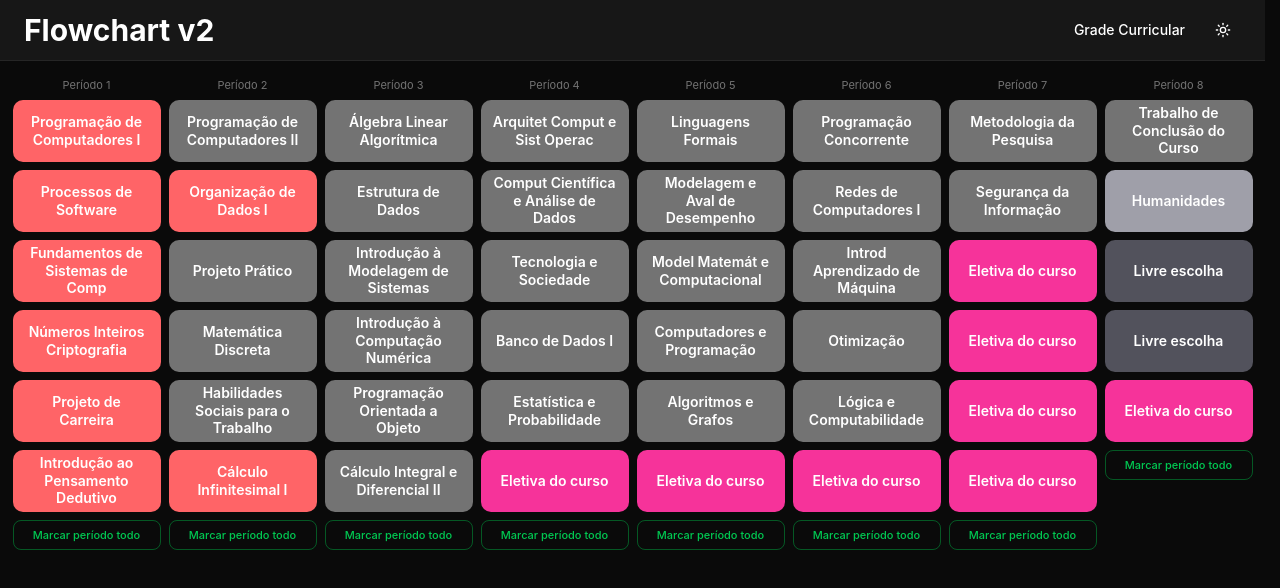
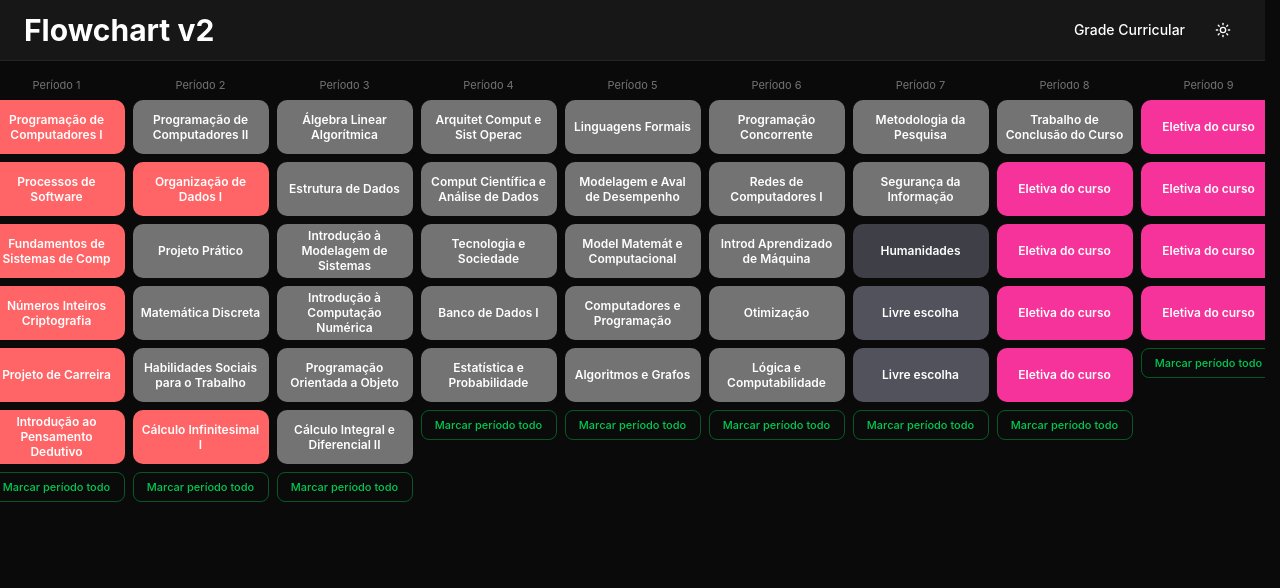
Before and after one commit to borges-1802/flowchart, a React (Vite) app: page / in a window 1280 px wide. Shown: the top 588 px of the page. Built offline with nearby package versions, Linux system fonts and the light colour scheme.

Commit message:
feat: edição de botões de eletivas

```diff
--- a/src/components/SemesterColumn/SemesterColumn.tsx
+++ b/src/components/SemesterColumn/SemesterColumn.tsx
@@ -39,7 +39,7 @@ export function SemesterColumn({
   onUncompleteAll,
 }: SemesterColumnProps) {
   return (
-    <div className="w-full sm:w-37 sm:shrink-0">
+    <div className="w-full sm:w-34 sm:shrink-0">
       <p className="mb-1.5 text-center text-[11px] text-neutral-500">Período {period}</p>
       <div className="grid grid-cols-3 gap-2 sm:flex sm:flex-col">
         {subjects.map((subject) => (
--- a/src/components/Slotbox/Slotbox.tsx
+++ b/src/components/Slotbox/Slotbox.tsx
@@ -19,7 +19,7 @@ interface SlotBoxProps {
 
 const kindColorClasses: Record<ElectiveKind, string> = {
   livre: 'bg-zinc-600',
-  humanidades: 'bg-zinc-400',
+  humanidades: 'bg-zinc-700',
   condicionada: 'bg-pink-500',
 };
 
@@ -91,7 +91,7 @@ export function SlotBox({ slot, selected, status, isSelected, onClick, onOpenPic
       onTouchStart={startHold}
       onTouchEnd={cancelHold}
       onClick={handleClick}
-      className={`relative flex h-[62px] w-full items-center justify-center overflow-hidden rounded-[10px] px-3 text-center text-sm font-semibold leading-tight text-white transition-transform duration-200 active:scale-95 ${baseColorClass} ${isSelected ? 'ring-2 ring-blue-400' : ''}`}
+      className={`relative flex h-13.5 w-full items-center justify-center overflow-hidden rounded-[10px] px-2 text-center text-xs font-semibold leading-tight text-white transition-transform duration-200 active:scale-95 ${baseColorClass} ${isSelected ? 'ring-2 ring-blue-400' : ''}`}
     >
       <span
         aria-hidden="true"
--- a/src/components/SubjectBox/SubjectBox.tsx
+++ b/src/components/SubjectBox/SubjectBox.tsx
@@ -23,7 +23,7 @@ export function SubjectBox({ subject, status, isSelected, onClick }: SubjectBoxP
         event.stopPropagation();
         onClick(subject.id);
       }}
-      className={`flex h-[62px] w-full items-center justify-center rounded-[10px] px-3 text-center text-sm font-semibold leading-tight text-white transition-transform duration-200 active:scale-95 ${statusColorClasses[status]} ${isSelected ? 'ring-2 ring-blue-400' : ''}`}
+      className={`flex h-13.5 w-full items-center justify-center rounded-[10px] px-2 text-center text-xs font-semibold leading-tight text-white transition-transform duration-200 active:scale-95 ${statusColorClasses[status]} ${isSelected ? 'ring-2 ring-blue-400' : ''}`}
     >
       <span className="hidden sm:inline">{subject.name}</span>
       <span className="inline sm:hidden">{subject.shortName}</span>
--- a/src/data/electiveSlots.json
+++ b/src/data/electiveSlots.json
@@ -1,32 +1,32 @@
 [
   {
     "id": "SLOT-P4-1",
-    "period": 4,
+    "period": 8,
     "kind": "condicionada"
   },
   {
     "id": "SLOT-P5-1",
-    "period": 5,
+    "period": 8,
     "kind": "condicionada"
   },
   {
     "id": "SLOT-P6-1",
-    "period": 6,
+    "period": 8,
     "kind": "condicionada"
   },
   {
     "id": "SLOT-P7-3",
-    "period": 8,
+    "period": 7,
     "kind": "humanidades"
   },
   {
     "id": "SLOT-P7-1",
-    "period": 8,
+    "period": 7,
     "kind": "livre"
   },
   {
     "id": "SLOT-P7-2",
-    "period": 8,
+    "period": 7,
     "kind": "livre"
   },
     {
@@ -36,22 +36,22 @@
   },
   {
     "id": "SLOT-P7-4",
-    "period": 7,
+    "period": 9,
     "kind": "condicionada"
   },
   {
     "id": "SLOT-P8-1",
-    "period": 7,
+    "period": 9,
     "kind": "condicionada"
   },
   {
     "id": "SLOT-P8-2",
-    "period": 7,
+    "period": 9,
     "kind": "condicionada"
   },
   {
     "id": "SLOT-P8-3",
-    "period": 7,
+    "period": 9,
     "kind": "condicionada"
   }
 ]
```
